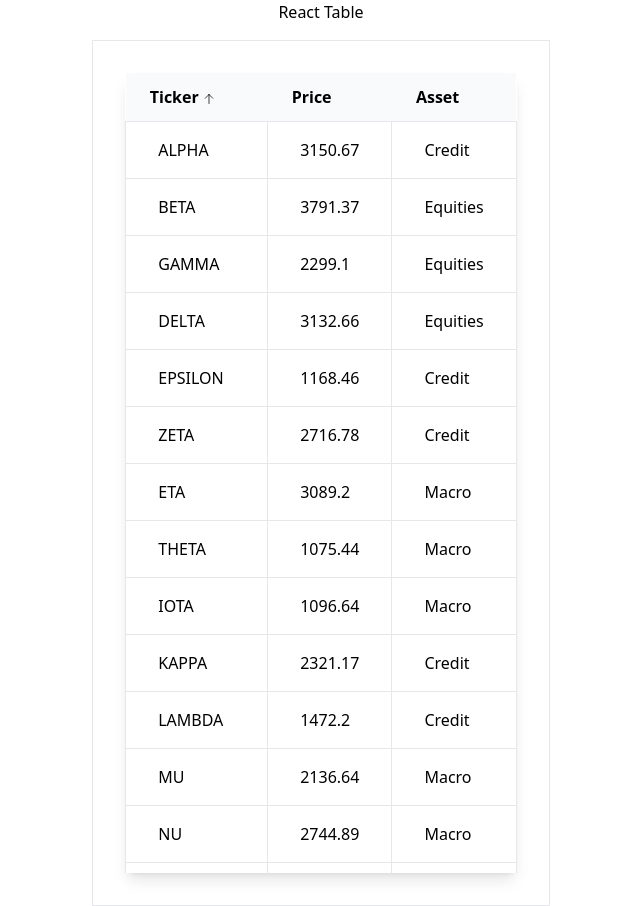
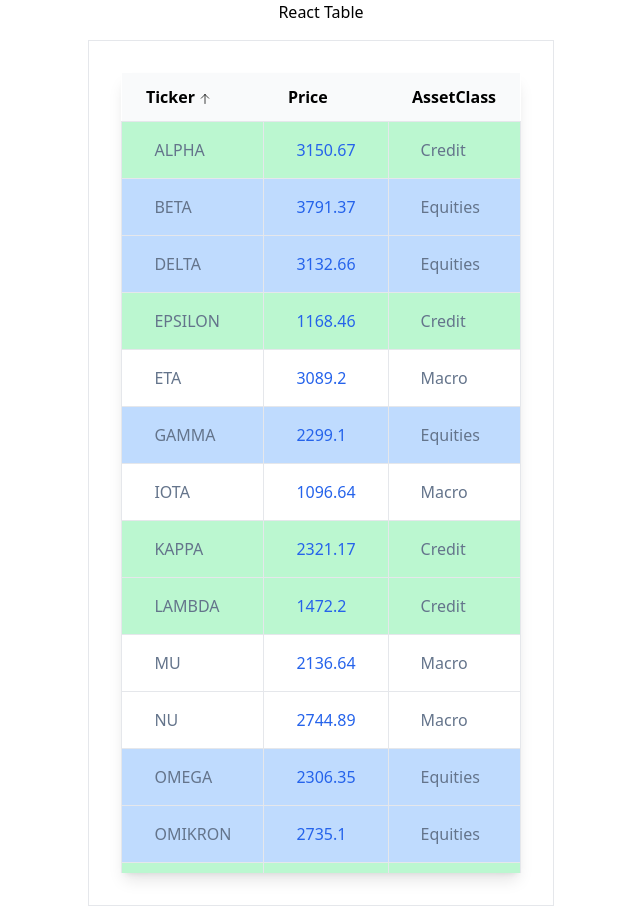
Before and after one commit to nkoik/Table-with-react-vite, a React (Vite) app: page / in a window 1280 px wide. Shown: the whole page, without its empty margins (319-959 px from the left). Built offline with nearby package versions, Linux system fonts and the light colour scheme.

Commit message:
feat(row): add row colors and types

```diff
--- a/src/components/table/Table.Body.tsx
+++ b/src/components/table/Table.Body.tsx
@@ -1,13 +1,18 @@
-import { ReactNode } from 'react'
+import { FC, PropsWithChildren } from 'react'
 
-export const TableBody = ({ children, ...rest }: { children: ReactNode }) => {
+export const TableBody: FC<PropsWithChildren & { className: string }> = ({
+  children,
+  ...rest
+}) => {
   return <tbody {...rest}>{children}</tbody>
 }
 
-export const TableRow = ({ children, ...rest }: { children: ReactNode }) => {
+export const TableRow: FC<PropsWithChildren & { className: string }> = ({
+  children,
+  ...rest
+}) => {
   return (
     <tr
-      className="hover:bg-gray-50"
       tabIndex={-1}
       {...rest}
     >
@@ -16,10 +21,12 @@ export const TableRow = ({ children, ...rest }: { children: ReactNode }) => {
   )
 }
 
-export const TableCell = ({ children, ...rest }: { children: ReactNode }) => {
+export const TableCell: FC<PropsWithChildren & { className: string }> = ({
+  children,
+  ...rest
+}) => {
   return (
     <td
-      className="border px-8 py-4"
       align="left"
       {...rest}
     >
--- a/src/components/table/Table.Head.tsx
+++ b/src/components/table/Table.Head.tsx
@@ -2,19 +2,23 @@ import { Children, FC, PropsWithChildren, cloneElement } from 'react'
 import { Sorting } from '@/enums/table'
 import arrowDown from '@/assets/icons/arrow-down.svg'
 import arrowUp from '@/assets/icons/arrow-up.svg'
+import { KeyOfTableList } from '@/types/table'
+import { Data } from '@/types/services'
 
 const TableHeadDefaultProps = {
   sortKey: '',
   sortDir: Sorting.Descending,
-  onSort: null
+  onSort: (_: KeyOfTableList<Data>) => {},
+  className: ''
 }
 
 const TableColumnDefaultProps = {
   sortable: true,
   sortDir: Sorting.Descending,
-  onSort: null,
+  onSort: (_: KeyOfTableList<Data>) => {},
   className: '',
-  cellProps: {}
+  cellProps: {},
+  id: ''
 }
 
 export const TableHead: FC<PropsWithChildren<typeof TableHeadDefaultProps>> = ({
@@ -24,7 +28,7 @@ export const TableHead: FC<PropsWithChildren<typeof TableHeadDefaultProps>> = ({
   children,
   ...rest
 }) => {
-  const hasSorting: boolean = !!(sortDir && sortKey && onSort)
+  const hasSorting: boolean = !!(sortDir && sortKey)
   const headers = !hasSorting
     ? children
     : Children.map(children, (child) => {
@@ -46,8 +50,6 @@ TableHead.defaultProps = TableHeadDefaultProps
 export const TableColumn: FC<
   PropsWithChildren<typeof TableColumnDefaultProps>
 > = ({ id, children, cellProps, className, sortable, sortDir, onSort }) => {
-  const canSort = onSort && sortable
-
   return (
     <th
       key={id}
@@ -55,10 +57,10 @@ export const TableColumn: FC<
       className={'nowrap cursor-pointer ' + className}
       {...cellProps}
     >
-      {canSort ? (
+      {sortable ? (
         <span onClick={() => onSort(id)}>
           {children}
-          {canSort && !!sortDir ? (
+          {sortable && !!sortDir ? (
             <img
               className="inline px-1"
               src={sortDir === Sorting.Descending ? arrowDown : arrowUp}
--- a/src/enums/table.ts
+++ b/src/enums/table.ts
@@ -2,3 +2,17 @@ export const enum Sorting {
   Ascending = 'asc',
   Descending = 'desc'
 }
+
+export const assetClassTable = {
+  defaultSortKey: 'ticker',
+  defaultSortDir: Sorting.Ascending,
+  weight: {
+    sortKey: 'assetClass',
+    data: {
+      Macro: 2,
+      Equities: 1,
+      Credit: 3
+    }
+  },
+  columnIds: ['ticker', 'price', 'assetClass'] as const
+} as const
--- /dev/null
+++ b/src/helpers/assetTable.ts
@@ -0,0 +1,41 @@
+import { Sorting } from '@/enums/table'
+import { Data } from '@/types/services'
+import { KeyOfTableList } from '@/types/table'
+
+export const rowClasses = (row: Data) => {
+  switch (row.assetClass) {
+    case 'Equities':
+      return 'bg-blue-200 text-slate-500'
+    case 'Credit':
+      return 'bg-green-200 text-slate-500'
+    case 'Macro':
+      return 'bg-white text-slate-500'
+    default:
+      return 'bg-slate-500 text-white'
+  }
+}
+
+export const cellClasses = (row: Data, key: keyof Data) =>
+  key === 'price' ? (row.price >= 0 ? 'text-blue-600' : 'text-red-600') : null
+
+export const sortListByWeight = <T>(
+  list: T[],
+  weights: {
+    sortKey: KeyOfTableList<T>
+    data: Record<string, number>
+  },
+  sortDir: `${Sorting}` = Sorting.Ascending
+): T[] => {
+  return list.sort((a, b) => {
+    const aValue = String(a[weights.sortKey])
+    const bValue = String(b[weights.sortKey])
+    let comparison = (weights.data[bValue] || 0) - (weights.data[aValue] || 0)
+    if (!comparison) {
+      comparison = aValue.localeCompare(bValue, undefined, { numeric: true })
+    }
+    if (sortDir === Sorting.Descending) {
+      comparison *= -1
+    }
+    return comparison
+  })
+}
--- a/src/helpers/utils.ts
+++ b/src/helpers/utils.ts
@@ -19,3 +19,7 @@ export const sortList = <T>(
     return comparison
   })
 }
+
+export const camelCaseString = (str: string) => {
+  return str.charAt(0).toUpperCase() + str.slice(1)
+}
--- a/src/main.tsx
+++ b/src/main.tsx
@@ -1,10 +1,5 @@
-import React from 'react'
 import ReactDOM from 'react-dom/client'
 import App from './App.tsx'
 import './styles/index.css'
 
-ReactDOM.createRoot(document.getElementById('root')!).render(
-  // <React.StrictMode>
-  <App />
-  // </React.StrictMode>,
-)
+ReactDOM.createRoot(document.getElementById('root')!).render(<App />)
--- a/src/pages/TablePage.tsx
+++ b/src/pages/TablePage.tsx
@@ -2,27 +2,28 @@ import type { Data } from '@/types/services'
 import { useGetRequest } from '@/hooks/useRequest'
 import { Endpoint } from '@/enums/services/endpoints'
 import { useTable } from '@/hooks/table/Table.Hooks'
-import { Sorting } from '@/enums/table'
+import { assetClassTable, Sorting } from '@/enums/table'
 import Table from '@/components/table'
-import { sortList } from '@/helpers/utils'
+import { sortList, camelCaseString } from '@/helpers/utils'
+import { rowClasses, cellClasses, sortListByWeight } from '@/helpers/assetTable'
 
 function TablePage() {
-  const { data } = useGetRequest<Data[]>(Endpoint.Sample)
-  const { list, sorting } = useTable(data, {
-    sortKey: 'ticker',
-    sortDir: Sorting.Ascending,
-    customSort: onSortAsset
-  })
-
-  function onSortAsset(
+  const onSortAsset = (
     list: Data[],
     sortKey: keyof Data,
     sortDir: `${Sorting}`
-  ) {
-    console.log('sortKey', sortKey)
-    console.log('sortDir', sortDir)
-    return sortKey === 'ticker' ? list : sortList(list, sortKey, sortDir)
-  }
+  ) =>
+    sortKey === 'assetClass'
+      ? sortListByWeight(list, assetClassTable.weight, sortDir)
+      : sortList(list, sortKey, sortDir)
+
+  const { data } = useGetRequest<Data[]>(Endpoint.Sample)
+
+  const { list, sorting } = useTable(data, {
+    sortKey: assetClassTable.defaultSortKey,
+    sortDir: assetClassTable.defaultSortDir,
+    customSort: onSortAsset
+  })
 
   return (
     <>
@@ -31,31 +32,32 @@ function TablePage() {
           {...sorting}
           className="bg-gray-50 border-b sticky top-0"
         >
-          <Table.Column
-            className="px-6 py-3"
-            id="ticker"
-          >
-            Ticker
-          </Table.Column>
-          <Table.Column
-            className="px-6 py-3"
-            id="price"
-          >
-            Price
-          </Table.Column>
-          <Table.Column
-            className="px-6 py-3"
-            id="assetClass"
-          >
-            Asset
-          </Table.Column>
+          {assetClassTable.columnIds.map((id) => (
+            <Table.Column
+              key={id}
+              className="px-6 py-3"
+              id={id}
+            >
+              {camelCaseString(id)}
+            </Table.Column>
+          ))}
         </Table.Header>
         <Table.Body className="h-[800px] overflow-y-auto">
-          {list.map(({ ticker, price, assetClass }) => (
-            <Table.Row key={ticker}>
-              <Table.Cell>{ticker}</Table.Cell>
-              <Table.Cell>{price}</Table.Cell>
-              <Table.Cell>{assetClass}</Table.Cell>
+          {list.map((row) => (
+            <Table.Row
+              key={row.ticker}
+              className={rowClasses(row)}
+            >
+              {assetClassTable.columnIds.map((key) => (
+                <Table.Cell
+                  key={key}
+                  className={['border px-8 py-4', cellClasses(row, key)].join(
+                    ' '
+                  )}
+                >
+                  {row[key]}
+                </Table.Cell>
+              ))}
             </Table.Row>
           ))}
         </Table.Body>
```
Also changed, not shown: .eslintrc.cjs.
